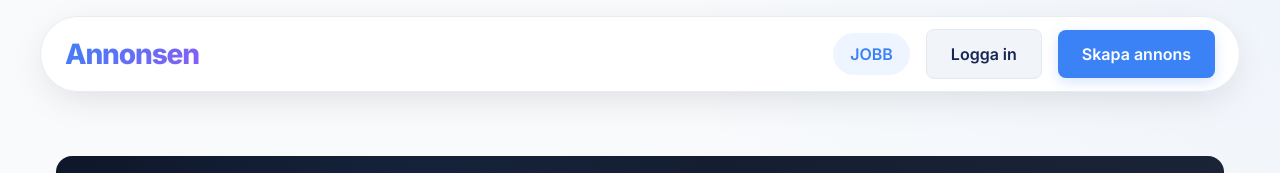
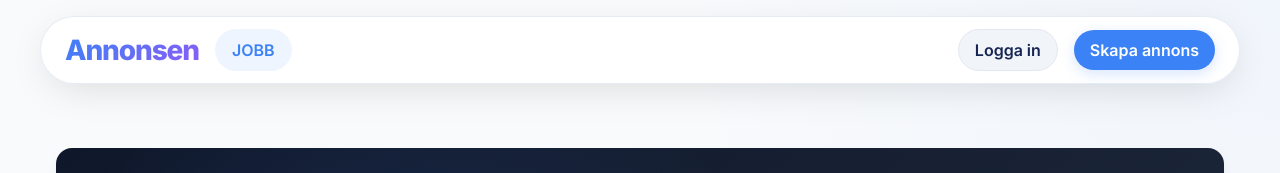
Before and after one commit to mrsunshine88/Annonsen, a Next.js app: page / in a window 1280 px wide. Shown: the top 173 px of the page. Built offline with nearby package versions, Linux system fonts and the light colour scheme; no server answers; the database is empty.

Commit message:
UI/UX: Implementerat Premium Helhetsdesign med Glassmorphism och glow-effekter

```diff
--- a/src/app/globals.css
+++ b/src/app/globals.css
@@ -152,6 +152,25 @@ h3 { font-size: 1.5rem; margin-bottom: 1rem; }
   box-shadow: 0 6px 20px 0 rgba(59, 130, 246, 0.35);
 }
 
+.btn-navbar-primary {
+  display: inline-flex;
+  align-items: center;
+  justify-content: center;
+  padding: 0.5rem 1rem;
+  background-color: var(--color-primary);
+  color: #ffffff;
+  font-weight: 600;
+  border-radius: 100px;
+  transition: all var(--transition-fast);
+  box-shadow: 0 4px 14px 0 rgba(59, 130, 246, 0.2);
+}
+
+.btn-navbar-primary:hover {
+  background-color: var(--color-primary-hover);
+  transform: translateY(-2px);
+  box-shadow: 0 6px 20px 0 rgba(59, 130, 246, 0.35);
+}
+
 .btn-secondary {
   display: inline-flex;
   align-items: center;
@@ -166,6 +185,23 @@ h3 { font-size: 1.5rem; margin-bottom: 1rem; }
 }
 
 .btn-secondary:hover {
+  background-color: var(--color-border);
+}
+
+.btn-navbar-secondary {
+  display: inline-flex;
+  align-items: center;
+  justify-content: center;
+  padding: 0.5rem 1rem;
+  background-color: var(--color-bg-subtle);
+  color: var(--color-text-primary);
+  font-weight: 600;
+  border-radius: 100px;
+  border: 1px solid var(--color-border);
+  transition: all var(--transition-fast);
+}
+
+.btn-navbar-secondary:hover {
   background-color: var(--color-border);
 }
 
--- a/src/components/Navbar.tsx
+++ b/src/components/Navbar.tsx
@@ -61,9 +61,14 @@ export default function Navbar() {
   return (
     <header className="navbar-header">
       <div className="container navbar-container">
-        <Link href="/" className="navbar-logo" onClick={closeMenu}>
-          Annonsen
-        </Link>
+        <div style={{ display: 'flex', alignItems: 'center', gap: '1rem' }}>
+          <Link href="/" className="navbar-logo" onClick={closeMenu}>
+            Annonsen
+          </Link>
+          <div className="navbar-desktop" style={{ display: 'flex', alignItems: 'center' }}>
+            <Link href="/jobb" className="dashboard-link">JOBB</Link>
+          </div>
+        </div>
 
         {/* Hamburgermeny-knapp för mobil */}
         <button className="mobile-menu-btn" onClick={() => setMobileMenuOpen(!mobileMenuOpen)} aria-label="Meny">
@@ -78,12 +83,9 @@ export default function Navbar() {
 
         {/* Skrivbordsmeny */}
         <nav className="navbar-desktop">
-          <Link href="/jobb" className="dashboard-link">JOBB</Link>
           {status === "loading" ? null : session ? (
             <>
-              <Link href="/dashboard/annonser" className="dashboard-link">Mina Annonser</Link>
-              <Link href="/dashboard/favoriter" className="dashboard-link">Favoriter</Link>
-              <Link href="/dashboard/flodet" className="dashboard-link">Flödet</Link>
+              <Link href="/dashboard/annonser" className="dashboard-link">Mina sidor</Link>
               <Link href="/dashboard/meddelanden" className="dashboard-link" style={{ position: 'relative' }}>
                 Meddelanden
                 {unreadCount > 0 && (
@@ -92,16 +94,16 @@ export default function Navbar() {
                   </span>
                 )}
               </Link>
-              <Link href="/dashboard/installningar" className="dashboard-link">Inställningar</Link>
+
               {(session.user as any)?.isAdmin && (
                 <Link href="/admin/konton" className="dashboard-link">Admin</Link>
               )}
               <button onClick={() => signOut({ callbackUrl: '/' })} className="dashboard-link-danger">Logga ut</button>
             </>
           ) : (
-            <Link href="/login" className="btn-secondary">Logga in</Link>
+            <Link href="/login" className="btn-navbar-secondary">Logga in</Link>
           )}
-          <Link href="/skapa" className="btn-primary">
+          <Link href="/skapa" className="btn-navbar-primary">
             {isCompany ? "Företagsannons" : "Skapa annons"}
           </Link>
         </nav>
@@ -123,9 +125,7 @@ export default function Navbar() {
 
           {status === "loading" ? null : session ? (
             <>
-              <Link href="/dashboard/annonser" className="mobile-dropdown-item" onClick={closeMenu}>Mina Annonser</Link>
-              <Link href="/dashboard/favoriter" className="mobile-dropdown-item" onClick={closeMenu}>Favoriter</Link>
-              <Link href="/dashboard/flodet" className="mobile-dropdown-item" onClick={closeMenu}>Flödet</Link>
+              <Link href="/dashboard/annonser" className="mobile-dropdown-item" onClick={closeMenu}>Mina sidor</Link>
               <Link href="/dashboard/meddelanden" className="mobile-dropdown-item" onClick={closeMenu} style={{ display: 'flex', justifyContent: 'space-between' }}>
                 Meddelanden
                 {unreadCount > 0 && (
@@ -134,7 +134,7 @@ export default function Navbar() {
                   </span>
                 )}
               </Link>
-              <Link href="/dashboard/installningar" className="mobile-dropdown-item" onClick={closeMenu}>Inställningar</Link>
+
               {(session.user as any)?.isAdmin && (
                 <Link href="/admin/konton" className="mobile-dropdown-item" onClick={closeMenu}>Admin</Link>
               )}
```
Also changed, not shown: src/app/dashboard/layout.tsx (+35 -2 lines).
